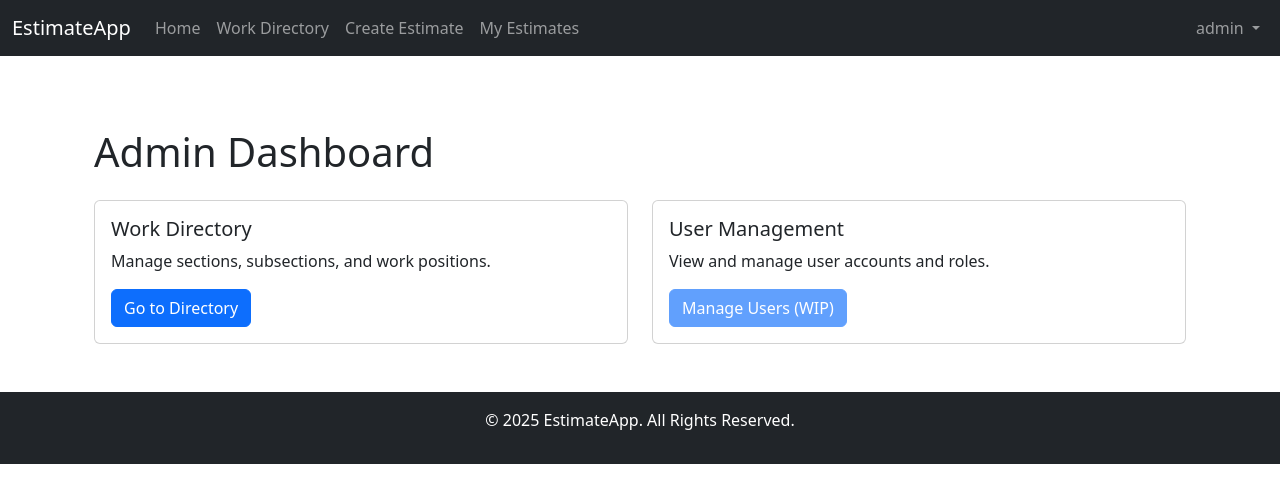
After one commit to danilaJDev/Estimate, a Spring Boot app: page /dashboard in a window 1280 px wide. The commit adds this page. Shown: the top 503 px of the page. Run offline with Spring Boot 4, Linux system fonts and the light colour scheme; a user stored in the database is signed in; some of the project's set-up classes (security, data sources, template engines, error pages and the like) are left out, and stand-ins take their place; some libraries are stand-ins or nearby versions.

Commit message:
This commit introduces role-based dashboards and enhances the login flow.
Key changes:
- **Role-Based Dashboards**: Created separate dashboard pages for ADMIN, ESTIMATOR, and CLIENT roles, providing a tailored user experience for each.
- **Dashboard Controller**: Implemented a central `/dashboard` endpoint in `ViewController` that redirects users to the appropriate dashboard based on their role.
- **Login Redirect**: Updated the JavaScript on the login page to redirect users to `/dashboard` upon successful authentication, creating a seamless login experience.
- **Admin User Seeder**: A `DataInitializer` component has been added to create an 'admin' user with a default password on application startup if one does not exist.
- **Security Configuration**: Refactored `SecurityConfig` to remove legacy `formLogin` and `logout` configurations, aligning it with the client-side JWT handling.
- **JWT Secret Fix**: Corrected the JWT secret key handling in `JwtService` to treat the secret as a UTF-8 string instead of a Base64 encoded string, resolving the `DecodingException`.
- **Properties Fix**: Removed an invalid inline comment from the `jwt.expiration` property in `application.properties` to fix a `NumberFormatException`.

```diff
--- a/src/main/java/cyfr/ae/estimate/controller/ViewController.java
+++ b/src/main/java/cyfr/ae/estimate/controller/ViewController.java
@@ -1,7 +1,12 @@
 package cyfr.ae.estimate.controller;
 
 import org.springframework.stereotype.Controller;
+import org.springframework.security.core.Authentication;
+import org.springframework.security.core.GrantedAuthority;
+import org.springframework.security.core.context.SecurityContextHolder;
 import org.springframework.web.bind.annotation.GetMapping;
+
+import java.util.Collection;
 
 @Controller
 public class ViewController {
@@ -9,6 +14,20 @@ public class ViewController {
     @GetMapping("/")
     public String index() {
         return "index";
+    }
+
+    @GetMapping("/dashboard")
+    public String dashboard() {
+        Authentication authentication = SecurityContextHolder.getContext().getAuthentication();
+        Collection<? extends GrantedAuthority> authorities = authentication.getAuthorities();
+        if (authorities.stream().anyMatch(a -> a.getAuthority().equals("ROLE_ADMIN"))) {
+            return "admin/dashboard";
+        } else if (authorities.stream().anyMatch(a -> a.getAuthority().equals("ROLE_ESTIMATOR"))) {
+            return "estimator/dashboard";
+        } else if (authorities.stream().anyMatch(a -> a.getAuthority().equals("ROLE_CLIENT"))) {
+            return "client/dashboard";
+        }
+        return "redirect:/login";
     }
 
     @GetMapping("/login")
--- /dev/null
+++ b/src/main/resources/templates/admin/dashboard.html
@@ -0,0 +1,30 @@
+<!DOCTYPE html>
+<html th:replace="~{_layout :: html(content=~{::content}, title='Admin Dashboard')}">
+<body>
+<div th:fragment="content">
+    <div class="container py-5">
+        <h1 class="mb-4">Admin Dashboard</h1>
+        <div class="row">
+            <div class="col-md-6">
+                <div class="card">
+                    <div class="card-body">
+                        <h5 class="card-title">Work Directory</h5>
+                        <p class="card-text">Manage sections, subsections, and work positions.</p>
+                        <a href="/admin/work-directory" class="btn btn-primary">Go to Directory</a>
+                    </div>
+                </div>
+            </div>
+            <div class="col-md-6">
+                <div class="card">
+                    <div class="card-body">
+                        <h5 class="card-title">User Management</h5>
+                        <p class="card-text">View and manage user accounts and roles.</p>
+                        <a href="#" class="btn btn-primary disabled">Manage Users (WIP)</a>
+                    </div>
+                </div>
+            </div>
+        </div>
+    </div>
+</div>
+</body>
+</html>
--- a/src/main/resources/templates/login.html
+++ b/src/main/resources/templates/login.html
@@ -64,7 +64,7 @@
             .then(data => {
                 if (data.token) {
                     localStorage.setItem('jwt', data.token);
-                    window.location.href = '/';
+                    window.location.href = '/dashboard';
                 }
             })
             .catch(error => {
```
Also changed, not shown: src/main/resources/templates/client/dashboard.html (added, +45 -0 lines), src/main/resources/templates/estimator/dashboard.html (added, +38 -0 lines).
